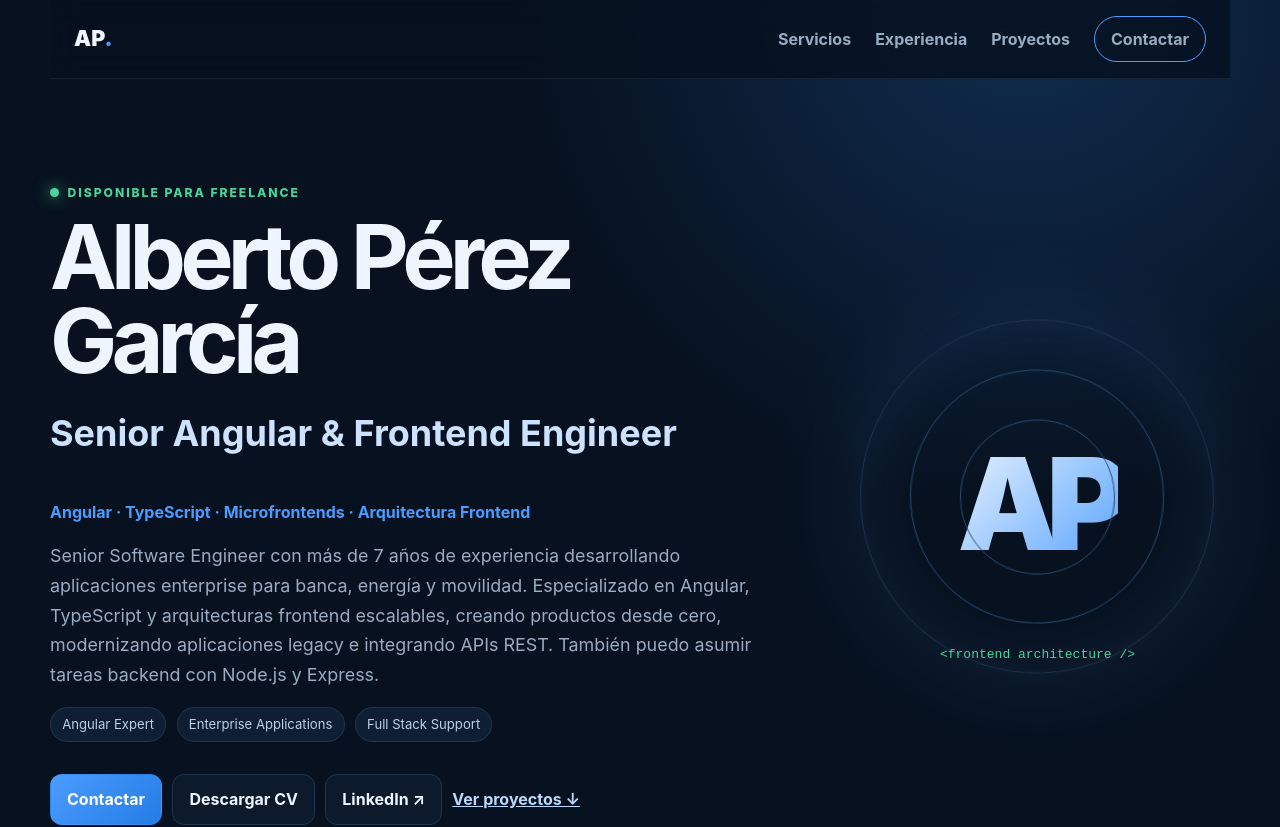
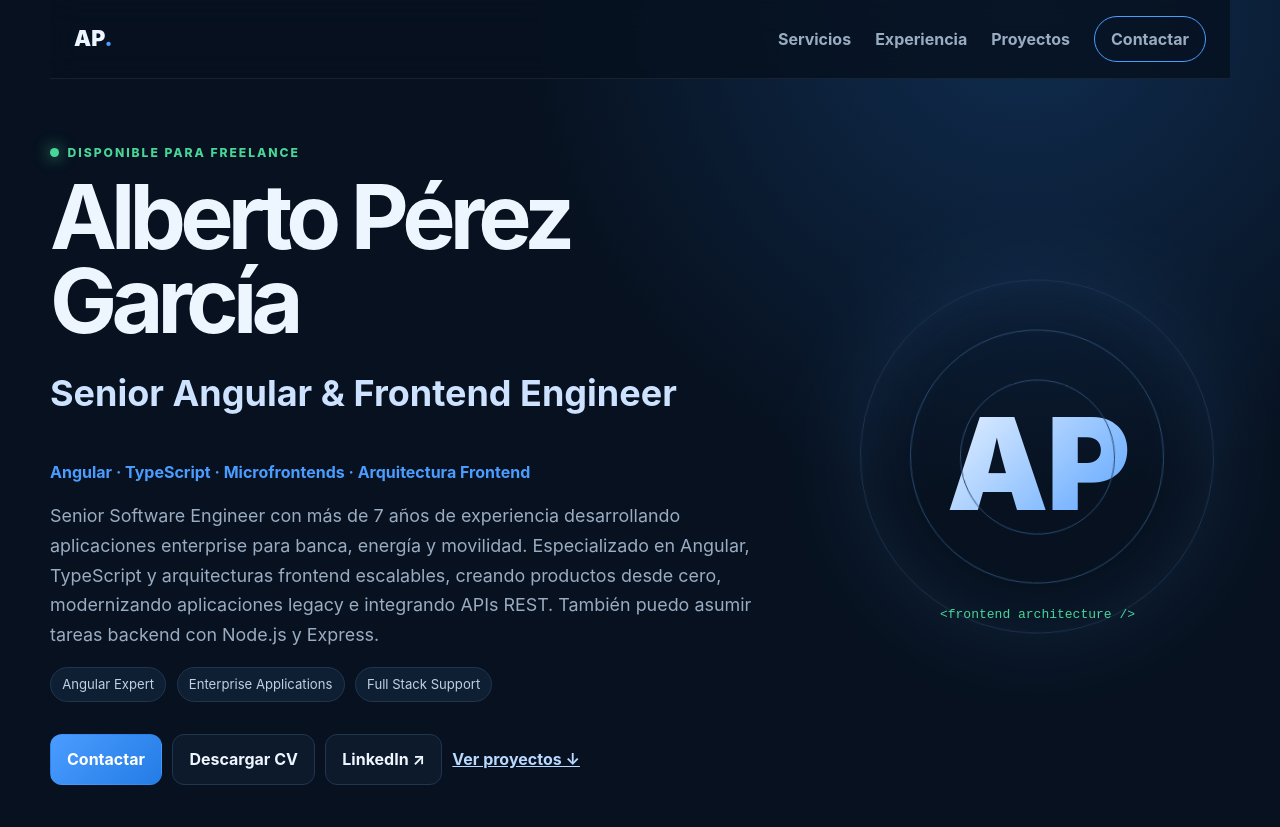
Before and after one commit to Asere2003/porfolio, an Angular app: page / in a window 1280 px wide. Shown: the top 827 px of the page. Built offline with nearby package versions, Linux system fonts and the light colour scheme.

Commit message:
correction style

```diff
--- a/src/app/features/projects/project-detail.ts
+++ b/src/app/features/projects/project-detail.ts
@@ -1,15 +1,17 @@
 import { ChangeDetectionStrategy, Component, inject } from '@angular/core';
+
+import { PROJECTS } from '../../data/portfolio.data';
+import { PROJECT_SEO } from '../../core/seo/seo.metadata';
 import { RouterLink } from '@angular/router';
 import { SeoService } from '../../core/seo/seo.service';
-import { PROJECT_SEO } from '../../core/seo/seo.metadata';
-import { PROJECTS } from '../../data/portfolio.data';
+
 @Component({
   selector: 'app-project-detail',
   imports: [RouterLink],
   changeDetection: ChangeDetectionStrategy.OnPush,
   template: `<main id="main-content" class="section prose">
     <a routerLink="/" fragment="proyectos">← Volver a proyectos</a>
-    <p class="eyebrow">Proyecto propio · Full Stack</p>
+    <p class="eyebrow m-t-4">Proyecto propio · Full Stack</p>
     <h1>{{ project.title }}</h1>
     <p class="lead">{{ project.description }}</p>
     <h2>Funcionalidades</h2>
@@ -24,10 +26,13 @@ import { PROJECTS } from '../../data/portfolio.data';
         <span>{{ technology }}</span>
       }
     </div>
-    <a class="button primary" [href]="project.publicUrl" target="_blank" rel="noopener noreferrer"
-      >Visitar La Casa de los Juegos ↗</a
-    >
+    <div class="m-t-4">
+      <a class="button primary" [href]="project.publicUrl" target="_blank" rel="noopener noreferrer"
+      >Visitar La Casa de los Juegos ↗</a>
+    </div>
+
   </main>`,
+  styles: `.m-t-4 { margin-top: 1rem; }`,
 })
 export class ProjectDetail {
   protected readonly project = PROJECTS[0];
--- a/src/styles.scss
+++ b/src/styles.scss
@@ -111,7 +111,7 @@ nav a:hover {
 .section {
   width: min(var(--max), calc(100% - 3rem));
   margin: auto;
-  padding: 6.5rem 0;
+  padding: 4rem 0;
 }
 .hero {
   min-height: calc(100vh - 5rem);
@@ -256,7 +256,7 @@ h3 {
 .monogram {
   font-size: clamp(4rem, 10vw, 8rem);
   font-weight: 950;
-  letter-spacing: -0.1em;
+  letter-spacing: -2px;
   background: linear-gradient(135deg, #fff, #4397ff);
   color: transparent;
   background-clip: text;
@@ -437,7 +437,7 @@ textarea {
 }
 .prose h1 {
   font-size: clamp(2.5rem, 6vw, 5rem);
-  margin-top: 3rem;
+  margin-top: 2rem;
 }
 .prose h2 {
   margin-top: 3rem;
```
